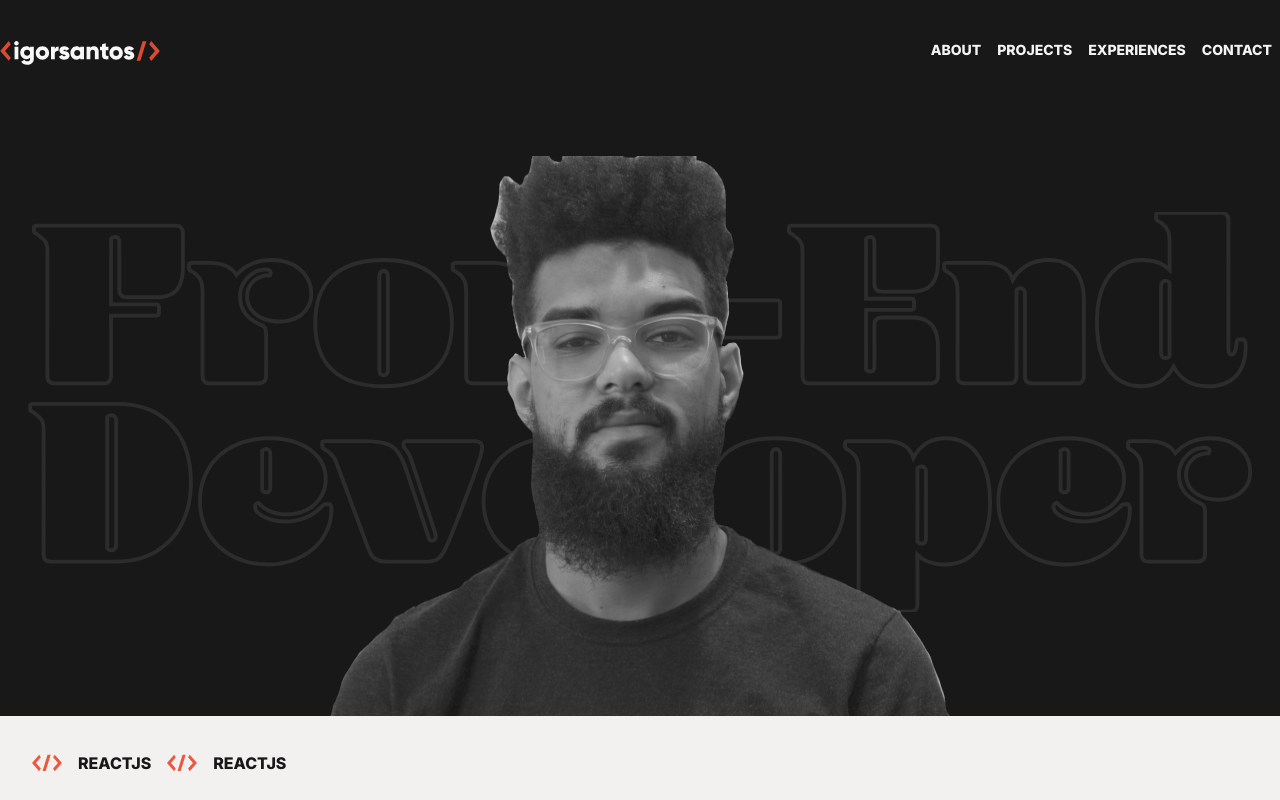
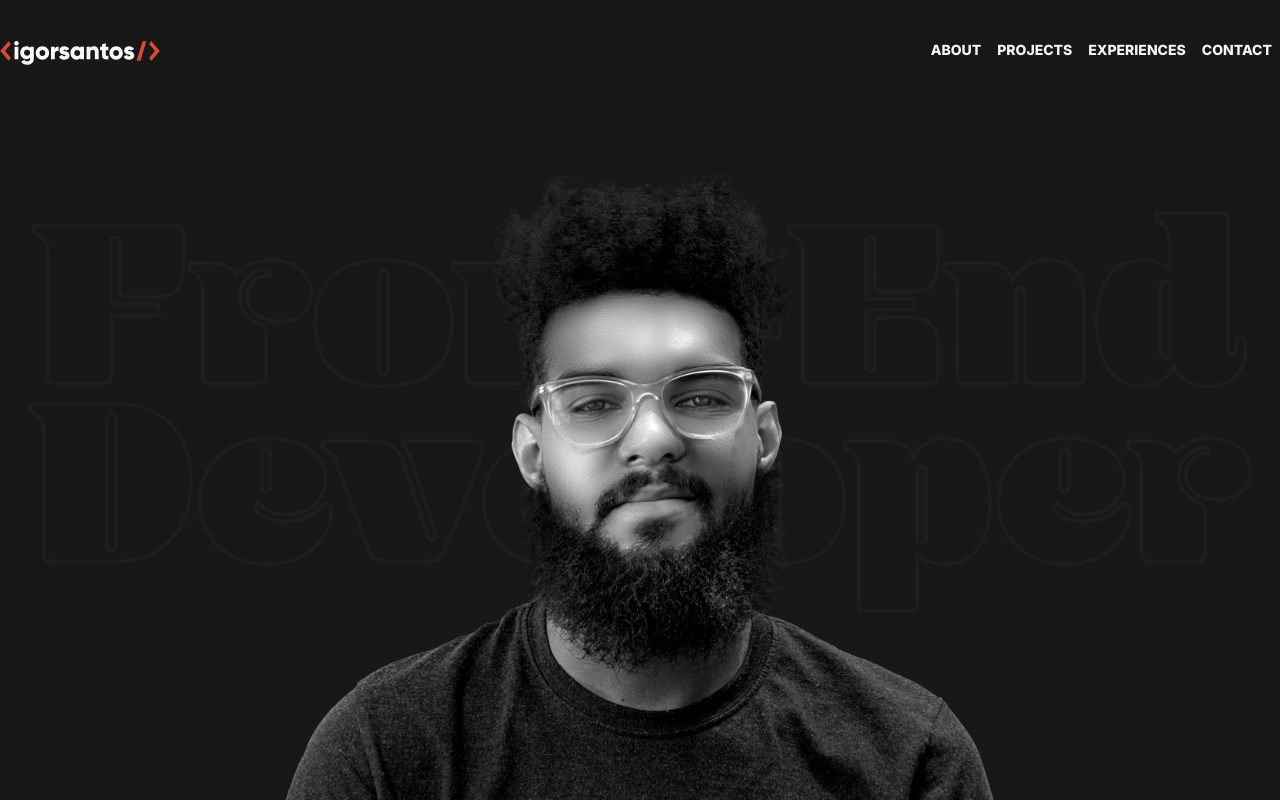
Before and after one commit to falaigor/website, a Next.js app: page / in a window 1280 px wide. Shown: the top 800 px of the page. Built offline with nearby package versions, Linux system fonts and the light colour scheme.

Commit message:
delect and update image

```diff
--- a/babel.config.js
+++ /dev/null
@@ -1,3 +0,0 @@
-module.exports = {
-  presets: ["@babel/preset-typescript"],
-};
--- a/src/components/Hero.tsx
+++ b/src/components/Hero.tsx
@@ -7,7 +7,7 @@ export const Hero = () => {
       <Header />
 
       <div className="mt-14">
-        <span className="flex absolute flex-col max-w-screen-xl w-full z-0 mt-14">
+        <span className="flex absolute flex-col max-w-screen-xl w-full z-0 mt-14 opacity-30">
           <Image
             src="/frontend.svg"
             alt="Logo Igor Santos"
@@ -18,12 +18,14 @@ export const Hero = () => {
         </span>
 
         <span className="flex items-center justify-center z-10">
-          <Image
-            src="/igor.png"
-            alt="Logo Igor Santos"
-            width="620px"
-            height="560px"
-          />
+          <span className="w-3/5 border-0">
+            <Image
+              src="/igor.png"
+              alt="Logo Igor Santos"
+              width="1000px"
+              height="970px"
+            />
+          </span>
         </span>
       </div>
     </div>
```
Also changed, not shown: public/igor.png.
